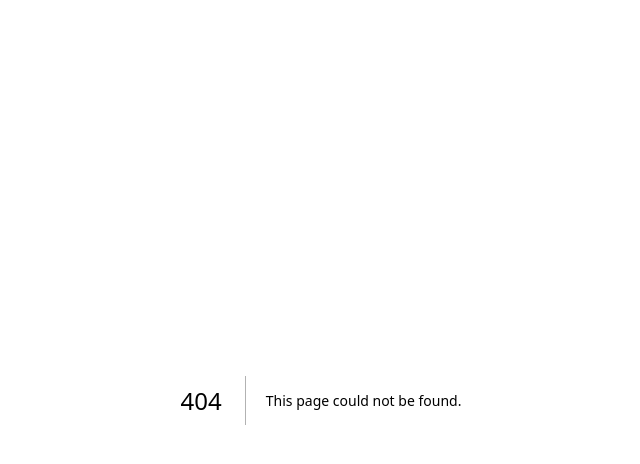
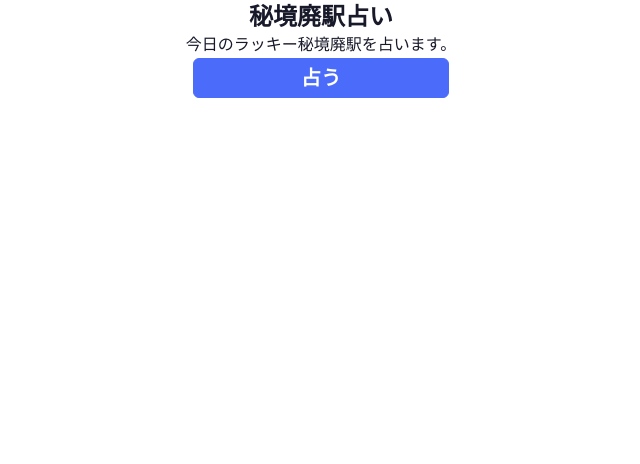
Before and after one commit to ogawa-tomo/search-isolated-villages-2-front, a Next.js app: page /fortune/abandoned_station in a window 1280 px wide. Before the commit this address had no page. Shown: the top 464 px of the page, without its empty margins (319-959 px from the left). Built offline with nearby package versions, Linux system fonts and the light colour scheme.

Commit message:
秘境施設占い

```diff
--- /dev/null
+++ b/src/app/fortune/[faculty]/page.tsx
@@ -0,0 +1,19 @@
+import FacultyFortuneModal from "@/components/FacultyFortuneModal";
+import VillageFortuneModal from "@/components/VillageFortuneModal";
+import { facultyNames } from "@/lib/facultyNames";
+
+export default function Page({ params }: { params: { faculty: string } }) {
+  const facultyName = facultyNames(params.faculty);
+  return (
+    <>
+      <h1 className="text-center">秘境{facultyName}占い</h1>
+      <p className="text-center">
+        今日のラッキー秘境{facultyName}を占います。
+      </p>
+
+      <FacultyFortuneModal
+        faculty={params.faculty}
+      />
+    </>
+  );
+}
--- /dev/null
+++ b/src/components/FacultyFortuneModal.tsx
@@ -0,0 +1,80 @@
+'use client';
+
+import { useState } from 'react';
+import Modal from 'react-modal';
+import type Village from '@/types/village';
+import useSWR, { Fetcher } from 'swr';
+import Faculty from '@/types/faculty';
+import { facultyNames } from '@/lib/facultyNames';
+
+const FacultyFortuneModal = ({ faculty }: { faculty: string }) => {
+  const [isModalOpen, setIsModalOpen] = useState(false);
+
+  const appElementObject: { appElement?: HTMLElement } = {}
+  if (typeof window === 'object') {
+    appElementObject.appElement = document.getElementById('modalRoot');
+  }
+
+  return (
+    <>
+      <div className="flex flex-col items-center" id='modalRoot'>
+        <Modal
+          isOpen={isModalOpen}
+          className="modal-box mx-auto"
+          {...appElementObject}
+        >
+          <ModalContent
+            faculty={faculty}
+          />
+          <div className="modal-action">
+            <button className="btn" onClick={() => setIsModalOpen(false)}>閉じる</button>
+          </div>
+        </Modal>
+        <button
+          className="btn btn-primary w-64 btn-sm h-10 text-white rounded-md text-xl my-0.5"
+          type="button"
+          onClick={() => setIsModalOpen(true)}
+        >
+          占う
+        </button>
+      </div >
+
+    </>
+  )
+}
+
+const fetcher: Fetcher<Faculty, string> = (url: string) => fetch(url).then(res => res.json());
+
+const ModalContent = ({ faculty }: { faculty: string }) => {
+  const { data, error, isLoading } = useSWR(`${process.env.NEXT_PUBLIC_VILLAGE_API_URL}/api/fortune/${faculty}/result`, fetcher);
+
+  if (error) return <div>failed to load</div>
+  if (isLoading) return <div>loading...</div>
+  return (
+    <>
+      <div className='text-center'>
+        <p>今日のラッキー秘境{facultyNames(faculty)}は…</p>
+        <p className='font-bold text-3xl'>{data.name}</p>
+        <p>{data.pref} {data.city} {data.district}</p>
+        <p>都会度: {data.urban_point}</p>
+        <p>
+          <a
+            className="mr-1"
+            href={data.google_map_url}
+            target="_blank"
+          >
+            Googleマップ
+          </a>
+          <a
+            href={`${process.env.NEXT_PUBLIC_VILLAGE_API_URL}${data.mesh_map_path}`}
+            target="_blank"
+          >
+            人口分布図
+          </a>
+        </p>
+      </div>
+    </>
+  )
+}
+
+export default FacultyFortuneModal;
```
